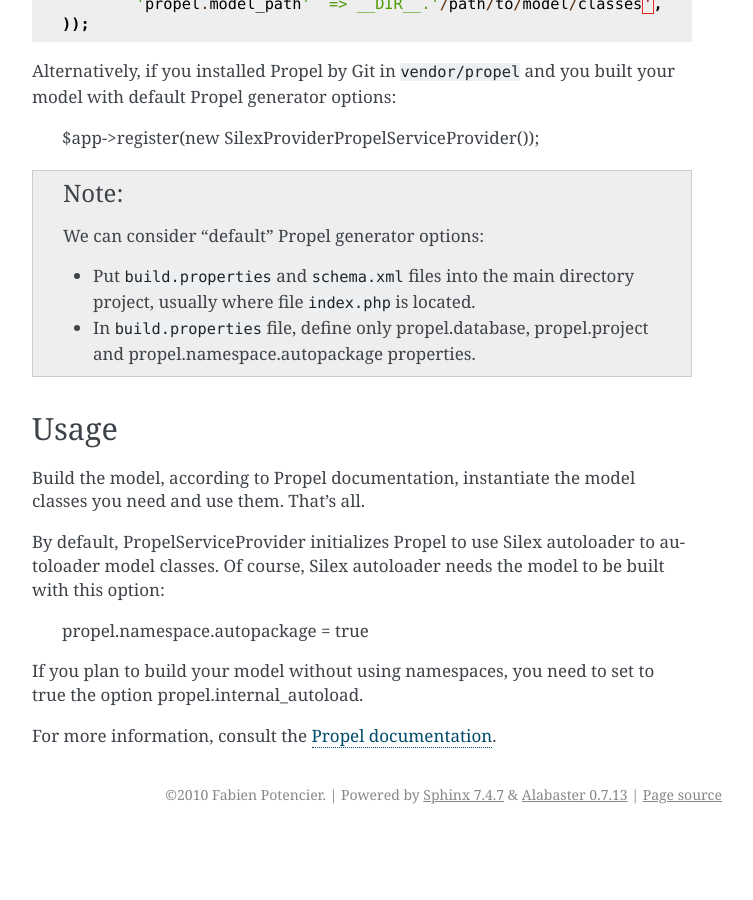
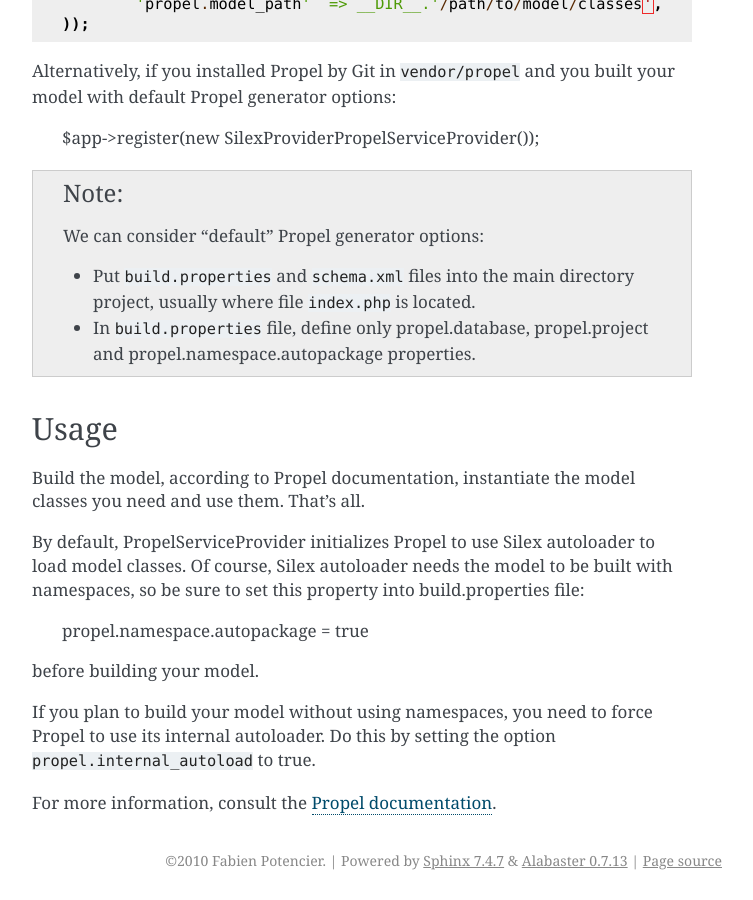
Before and after one commit to silexphp/Silex, a Sphinx documentation site: the page built from doc/providers/propel.rst, in a window 1280 px wide and 900 px high, scrolled down 1065 px. Shown: the whole window, without its empty margins (388-1141 px from the left). Built offline with Sphinx 7.4.7, drawn with Linux system fonts in a browser that asks for light colours; before the commit the page ends 1899 px from its top, so only the background shows below that; some of the changed text lies outside the part shown.

Commit message:
Correct some mistakes in documentation

```diff
--- a/doc/providers/propel.rst
+++ b/doc/providers/propel.rst
@@ -74,14 +74,18 @@
 Build the model, according to Propel documentation, instantiate the model classes you need
 and use them. That's all.
 
-By default, PropelServiceProvider initializes Propel to use Silex autoloader to autoloader
-model classes. Of course, Silex autoloader needs the model to be built with this option:
+
+
+By default, PropelServiceProvider initializes Propel to use Silex autoloader to load
+model classes. Of course, Silex autoloader needs the model to be built with namespaces,
+so be sure to set this property into build.properties file:
 
     propel.namespace.autopackage = true
 
+before building your model.
 
-If you plan to build your model without using namespaces, you need to set to true
-the option propel.internal_autoload.
+If you plan to build your model without using namespaces, you need to force Propel to use
+its internal autoloader. Do this by setting the option ``propel.internal_autoload`` to true.
 
 
 
```
Also changed, not shown: other parts of doc/providers/propel.rst (+1 -1 lines).
